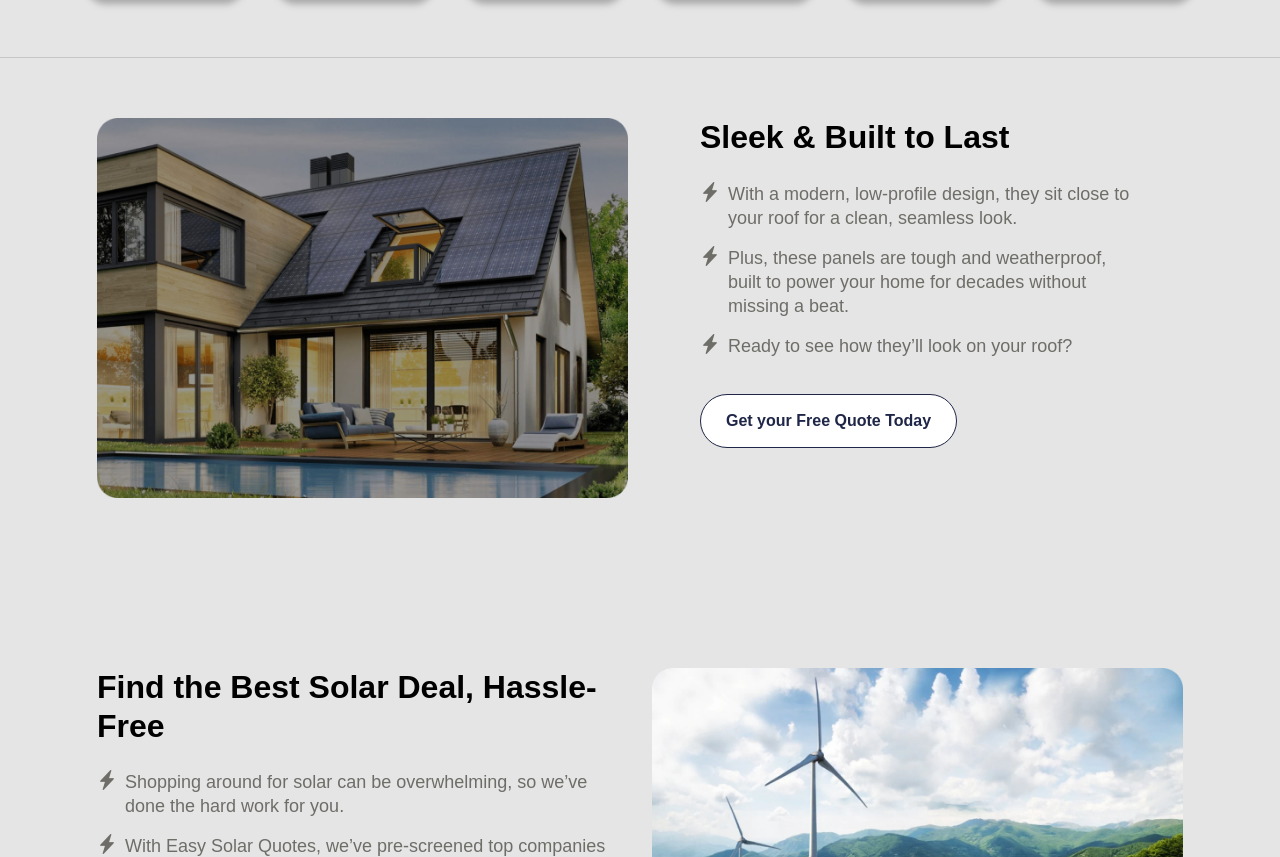
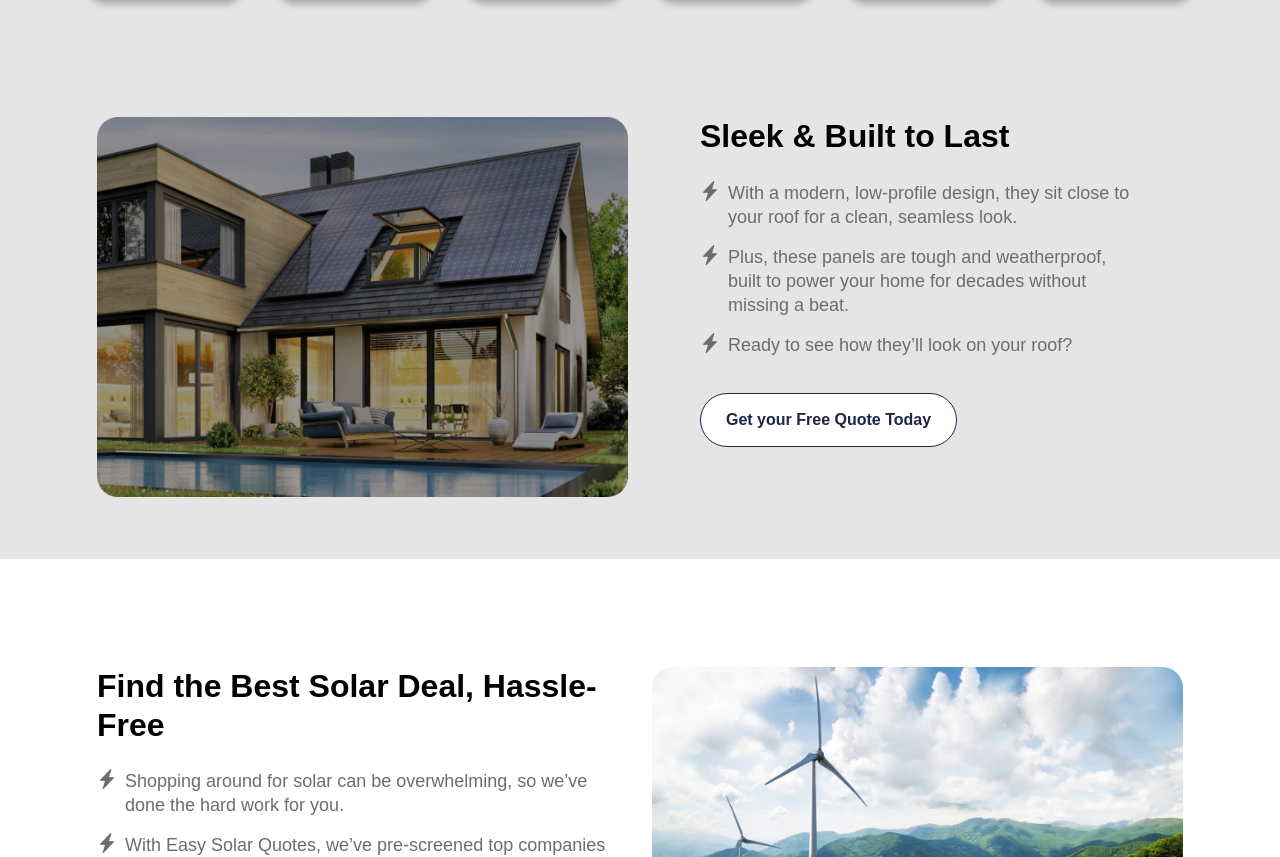
Before and after one commit to dungken/EasySolarHomePage, a plain HTML site: page index.html in a window 1280 px wide. Shown: the part 2170-3027 px from the top of the page. Drawn offline with nearby package versions, Linux system fonts and the light colour scheme.

Commit message:
finished

```diff
--- a/index.html
+++ b/index.html
@@ -280,7 +280,6 @@
 
 
         <!--////////////////// Begin Seek And Built Section //////////////////-->
-        <div style="border-top: 1px solid #c6c6c6;">
         <div class="row container feature-section">
             <div class="col-md-6 col-sm-12">
                 <img src="./public/images/background-skeek-built.png" alt="House with Solar Panels"
@@ -290,8 +289,7 @@
                 <div class="px-5 seekandbuilt">
                     <h2 class="text-black">Sleek & Built to Last</h2>
                     <div class="d-flex justify-content-start gap-2 mb-3">
-                            <span class="fs-5" style="color: #6f6d68;"><i
-                                    class="bi bi-lightning-charge-fill"></i></span>
+                        <span class="fs-5" style="color: #6f6d68;"><i class="bi bi-lightning-charge-fill"></i></span>
                         <p>
                             With a modern, low-profile design, they sit
                             close to
@@ -301,8 +299,7 @@
                     </div>
 
                     <div class="d-flex justify-content-start gap-2 mb-3">
-                            <span class="fs-5" style="color: #6f6d68;"><i
-                                    class="bi bi-lightning-charge-fill"></i></span>
+                        <span class="fs-5" style="color: #6f6d68;"><i class="bi bi-lightning-charge-fill"></i></span>
                         <p>
                             Plus, these panels are tough and weatherproof,
                             built to power your home for decades
@@ -313,8 +310,7 @@
                     </div>
 
                     <div class="d-flex justify-content-start gap-2 mb-3">
-                            <span class="fs-5" style="color: #6f6d68;"><i
-                                    class="bi bi-lightning-charge-fill"></i></span>
+                        <span class="fs-5" style="color: #6f6d68;"><i class="bi bi-lightning-charge-fill"></i></span>
                         <p>
                             Ready to see how they’ll look on your roof?
                         </p>
```
Lines whose indentation alone changed are shown as unchanged.
